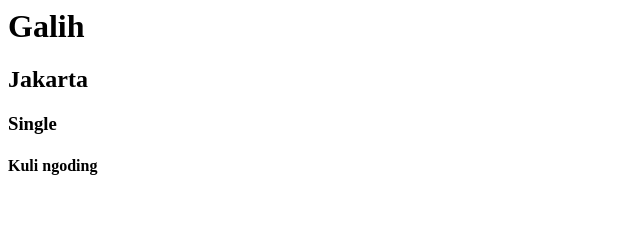
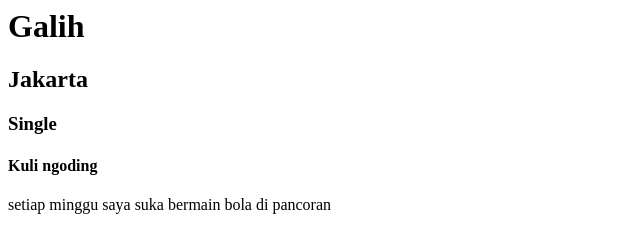
Before and after one commit to galihandrii/gitbasic, a plain HTML site: page index.html in a window 1280 px wide. Shown: the whole page, without its empty margins (0-640 px from the left). Drawn offline with Linux system fonts and the light colour scheme.

Commit message:
add hobbies

```diff
--- a/index.html
+++ b/index.html
@@ -10,5 +10,6 @@
     <h2>Jakarta</h2>
     <h3>Single</h3>
     <h4>Kuli ngoding</h4>
+    <p>setiap minggu saya suka bermain bola di pancoran</p>
   </body>
 </html>
```
